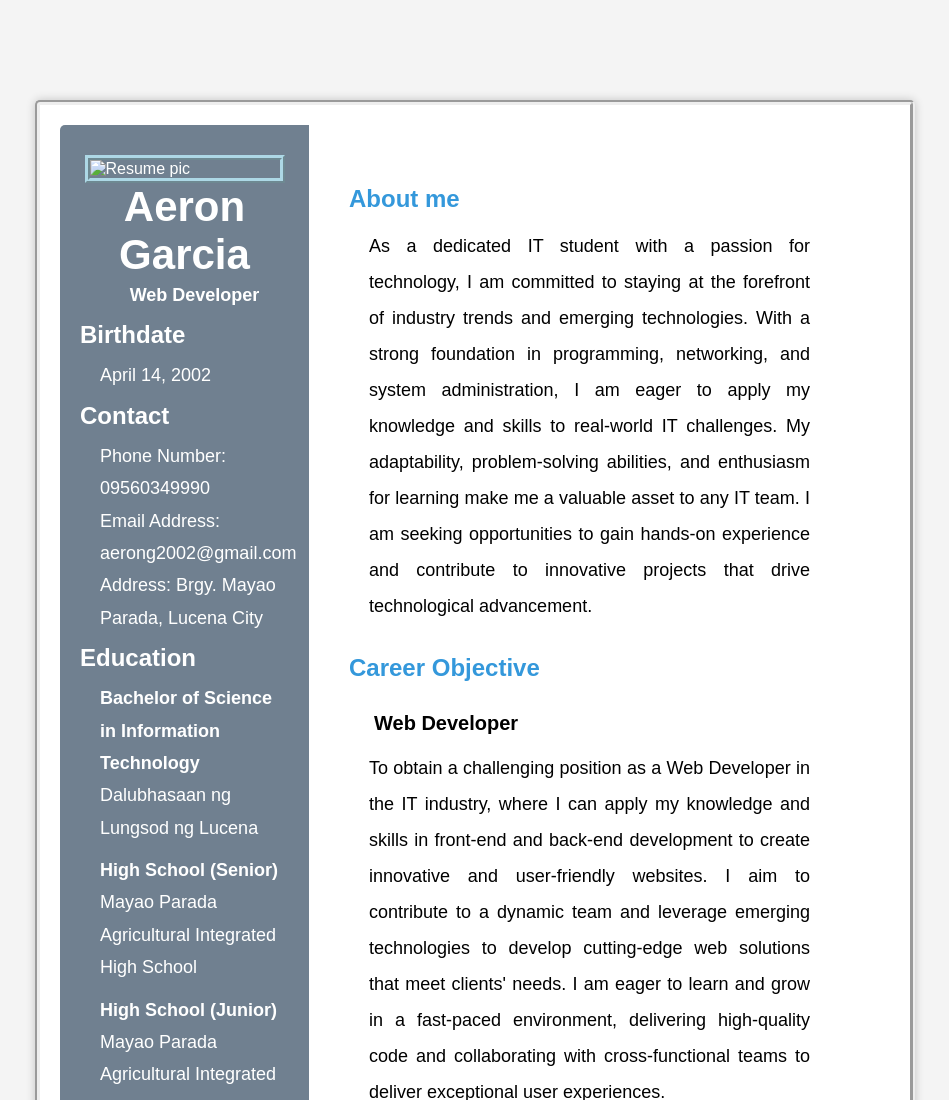
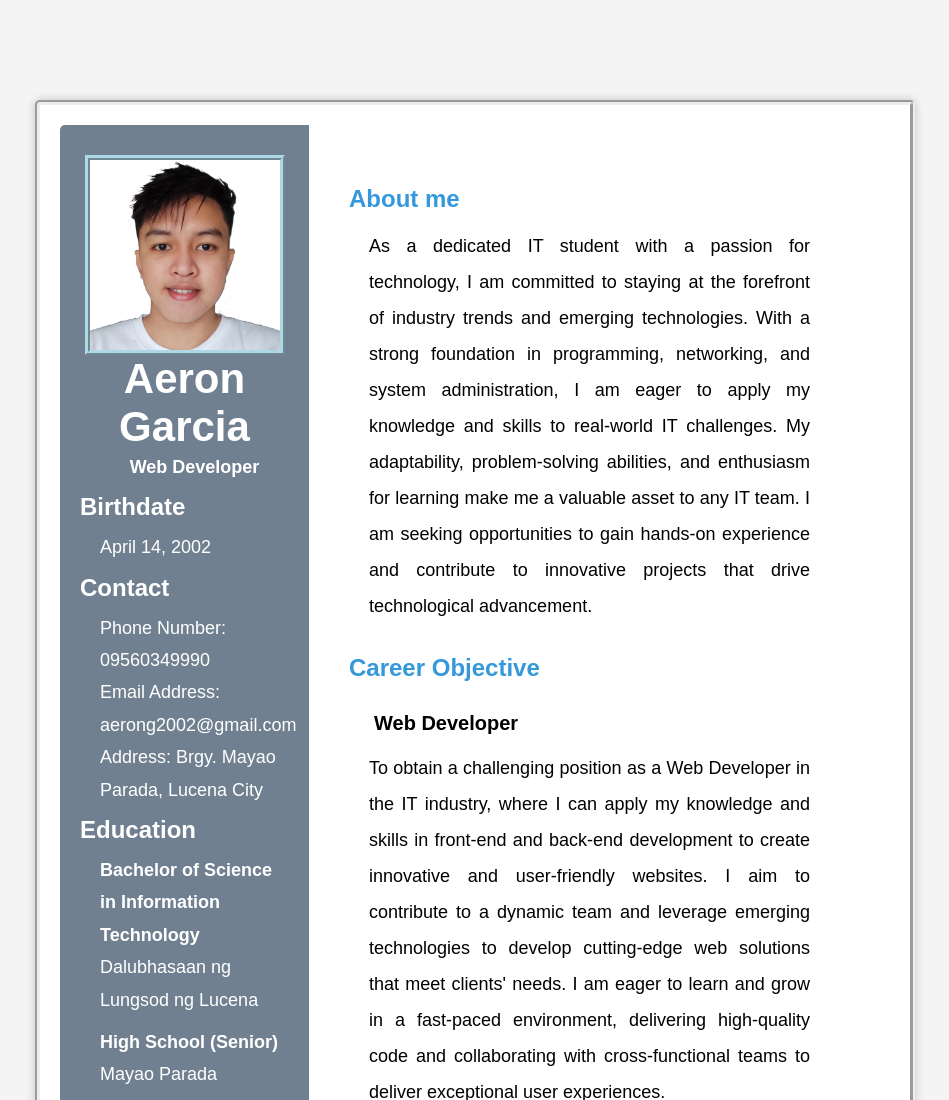
Before and after one commit to Raizen014/Online_Resume, a plain HTML site: page index.html in a window 1280 px wide. Shown: the top 1100 px of the page, without its empty margins (165-1114 px from the left). Drawn offline with Linux system fonts and the light colour scheme.

Commit message:
Update and rename resume.html to index.html

```diff
--- a/resume.html
+++ b/index.html
@@ -9,7 +9,7 @@
 <body>
     <div class="resume">
         <div class="left">
-            <img src="image/image.jpg" alt="Resume pic">
+            <img src="image.jpg" alt="Resume pic">
             <h1>Aeron Garcia</h1>
             <p id="job"><strong>Web Developer</strong></p>
 
```
